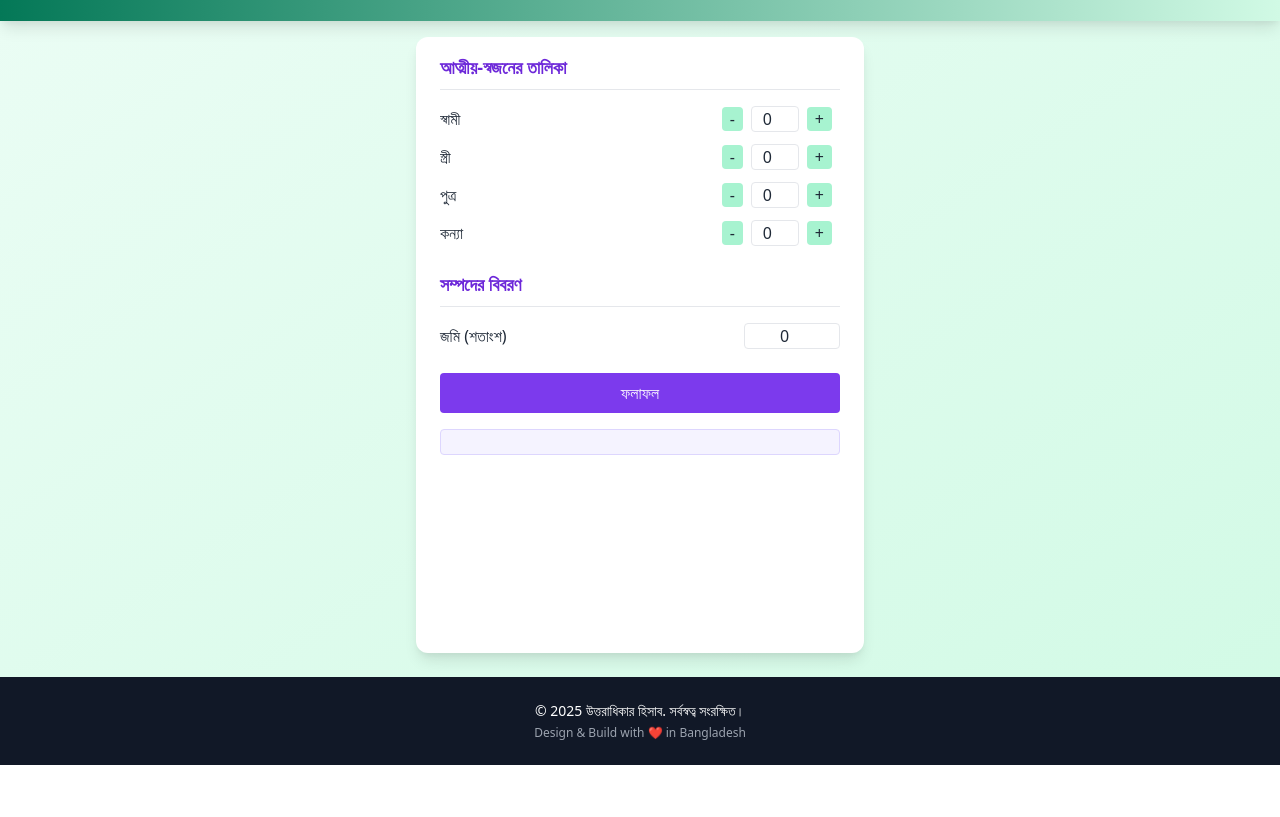
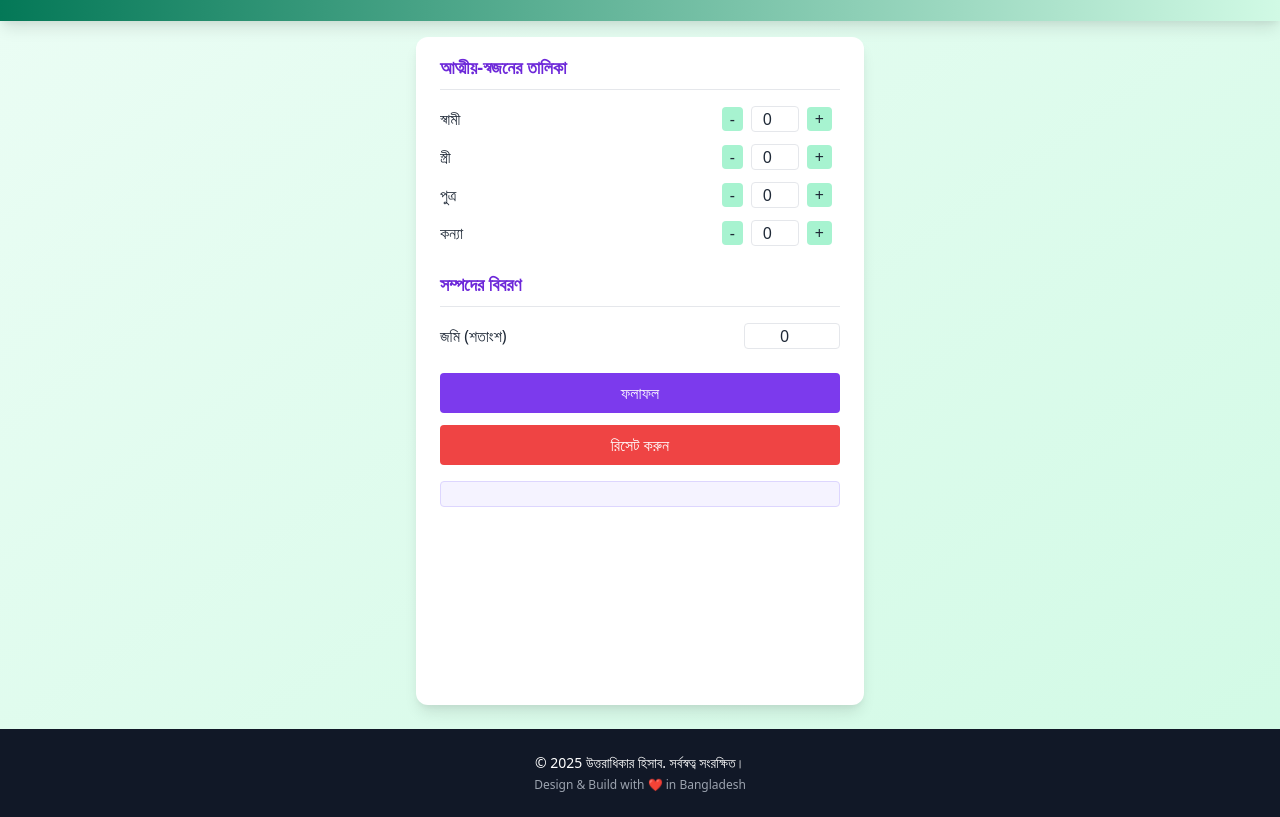
Before and after one commit to enoksha/PDF-TO-TEXT, a plain HTML site: page index.html in a window 1280 px wide. Shown: the part 99-916 px from the top of the page. Before the commit the page ends 864 px from the top, so only its background shows below. Drawn offline with nearby package versions, Linux system fonts and the light colour scheme.

Commit message:
index.html

```diff
--- a/index.html
+++ b/index.html
@@ -56,6 +56,7 @@
 
   <button onclick="calculateInheritance()" class="w-full bg-purple-600 text-white py-2 rounded hover:bg-purple-700">ফলাফল</button>
   <button id="downloadBtn" onclick="downloadPDF()" class="w-full bg-indigo-600 text-white py-2 rounded hover:bg-indigo-700 mt-3 hidden">PDF ডাউনলোড করুন</button>
+  <button onclick="resetForm()" class="w-full bg-red-500 text-white py-2 rounded hover:bg-red-600 mt-3">রিসেট করুন</button>
 
   <div id="resultSection" class="mt-4">
     <div id="inheritanceResult" class="p-3 bg-purple-50 rounded text-sm text-purple-800 border border-purple-200"></div>
@@ -72,6 +73,14 @@ function adjust(id, change, max = null) {
   let value = parseInt(input.value) + change;
   if (max !== null) value = Math.min(max, value);
   input.value = Math.max(0, value);
+}
+
+function resetForm() {
+  const ids = ['husband','wives','sons','daughters','land'];
+  ids.forEach(id => document.getElementById(id).value = 0);
+  document.getElementById('inheritanceResult').innerHTML = '';
+  document.getElementById('downloadBtn').classList.add('hidden');
+  if (window.pieChart) window.pieChart.destroy();
 }
 
 document.getElementById("year").textContent = new Date().getFullYear();
```
